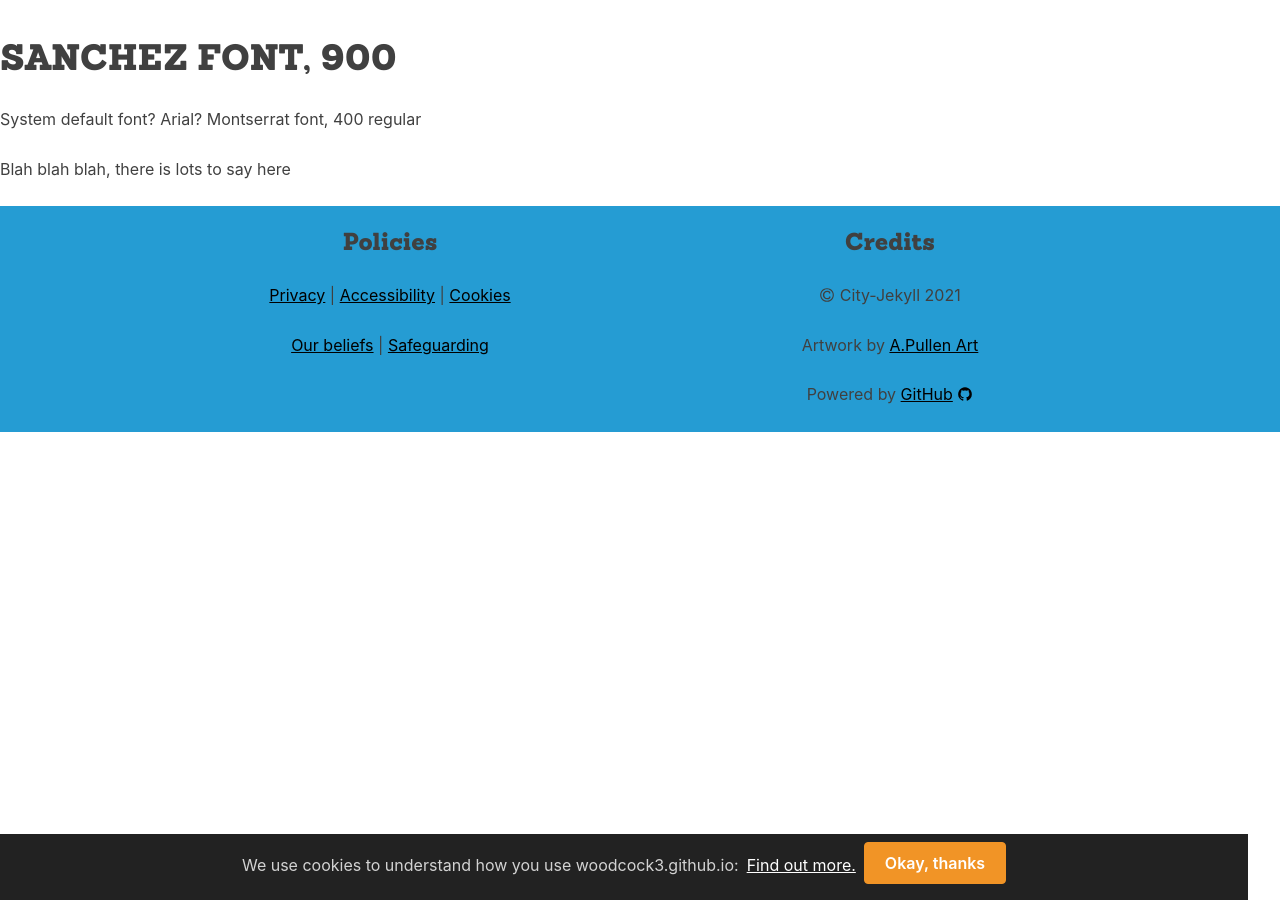
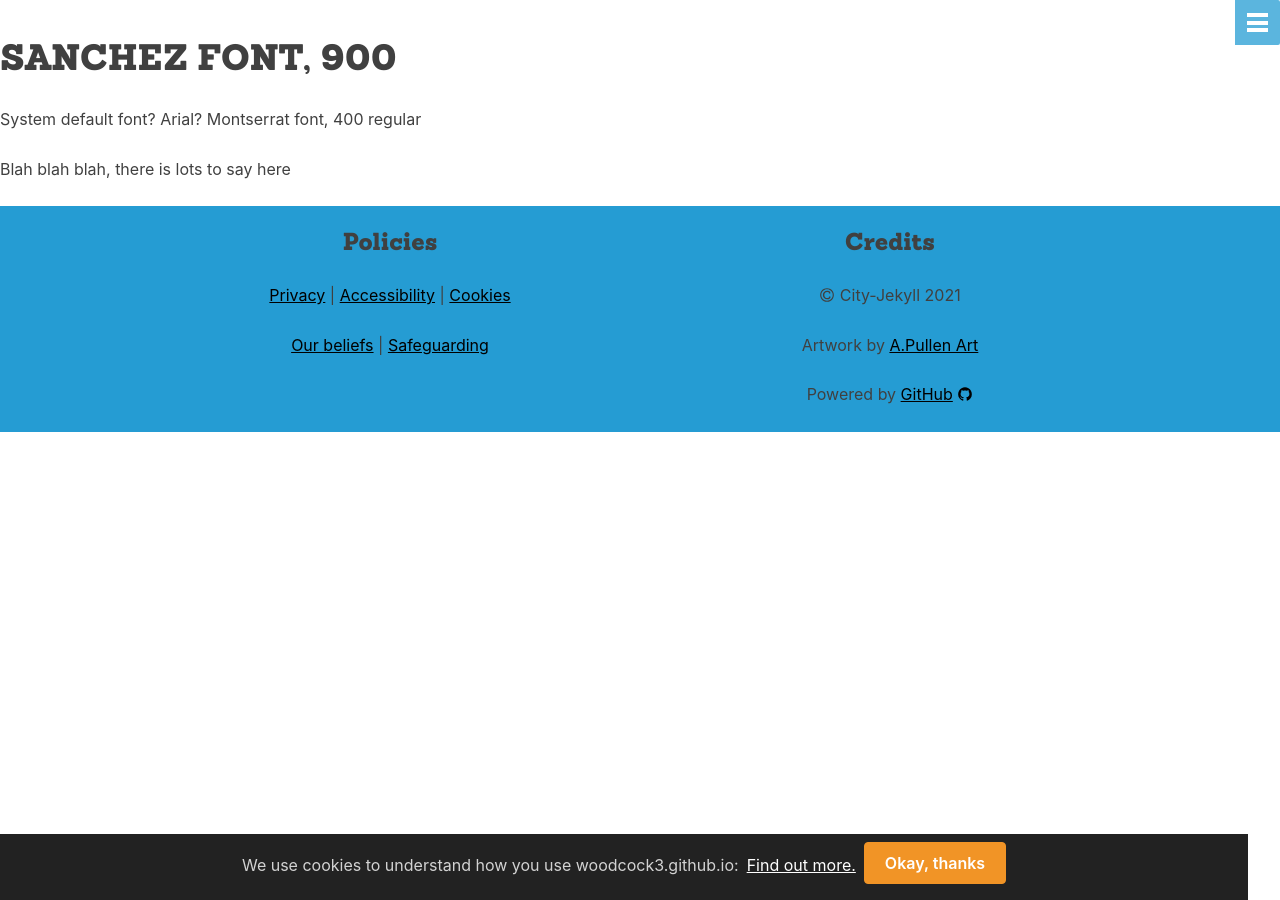
Before and after one commit to woodcox/city-jekyll, a Jekyll site: the page built from pages/fonttest.md, in a window 1280 px wide. Built offline with Jekyll 4.4.1, drawn with Linux system fonts in a browser that asks for light colours.

Commit message:
Update _navigation.scss

```diff
--- a/_sass/components/_navigation.scss
+++ b/_sass/components/_navigation.scss
@@ -4,7 +4,7 @@
 .outer-menu {
   position: fixed;
   top: 0;
-  left: 0;
+  right: 0;
   z-index: 1;
 
   .checkbox-toggle {
@@ -108,7 +108,7 @@
   .menu {
     position: fixed;
     top: 0;
-    left: 0;
+    right: 0;
     width: 100%;
     height: 100%;
     pointer-events: none;
```
